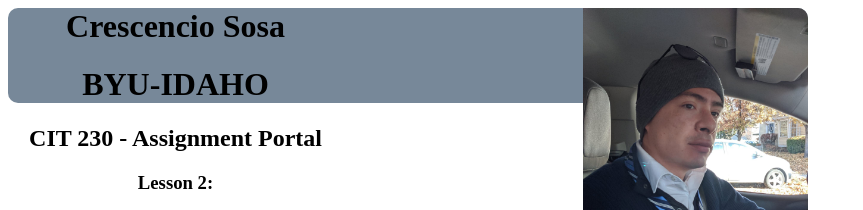
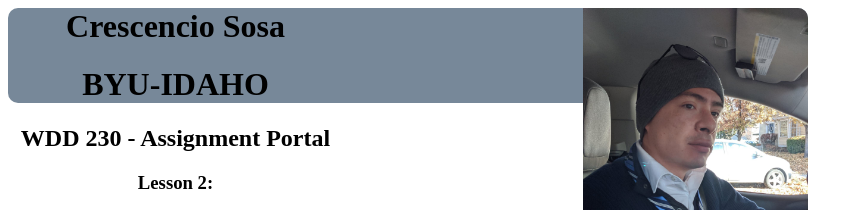
Before and after one commit to cesosa/cesosa.github.io, a plain HTML site: page index.html in a window 1280 px wide. Shown: the top 210 px of the page, without its empty margins (0-863 px from the left). Drawn offline with Linux system fonts and the light colour scheme.

Commit message:
Update index.html

```diff
--- a/index.html
+++ b/index.html
@@ -19,7 +19,7 @@
     </header>
     <main>
         <p>
-            <h2>CIT 230 - Assignment Portal</h2>
+            <h2>WDD 230 - Assignment Portal</h2>
         </p>
         <h3>Lesson 2:</h3>
         <h3>Lesson 3:</h3>
```
